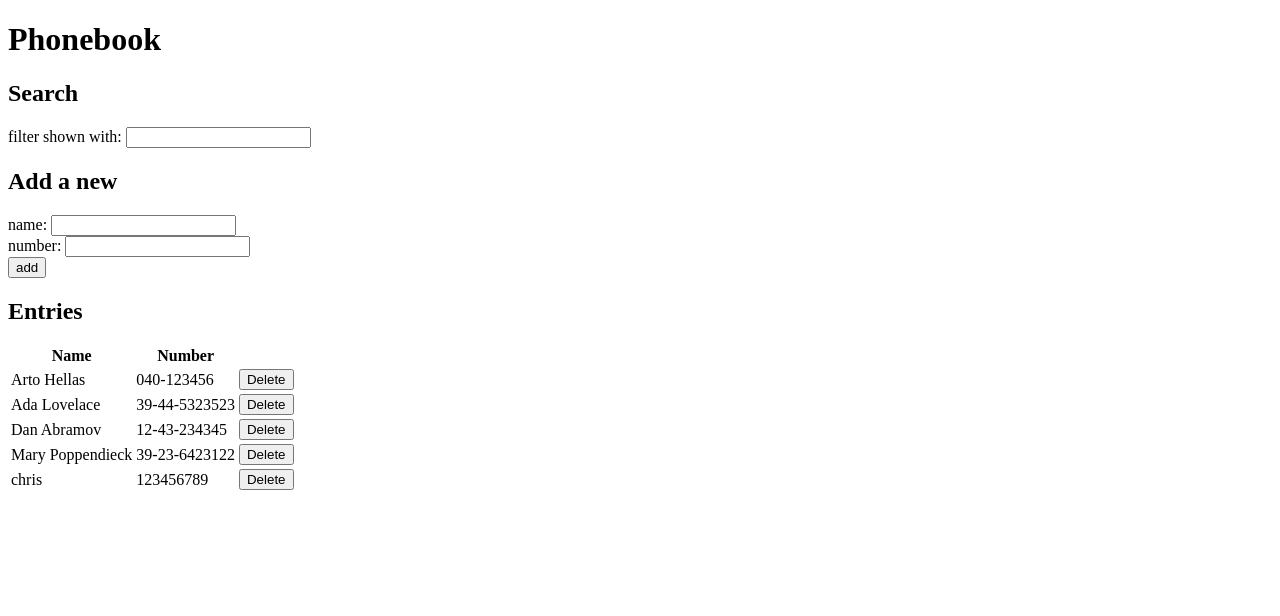
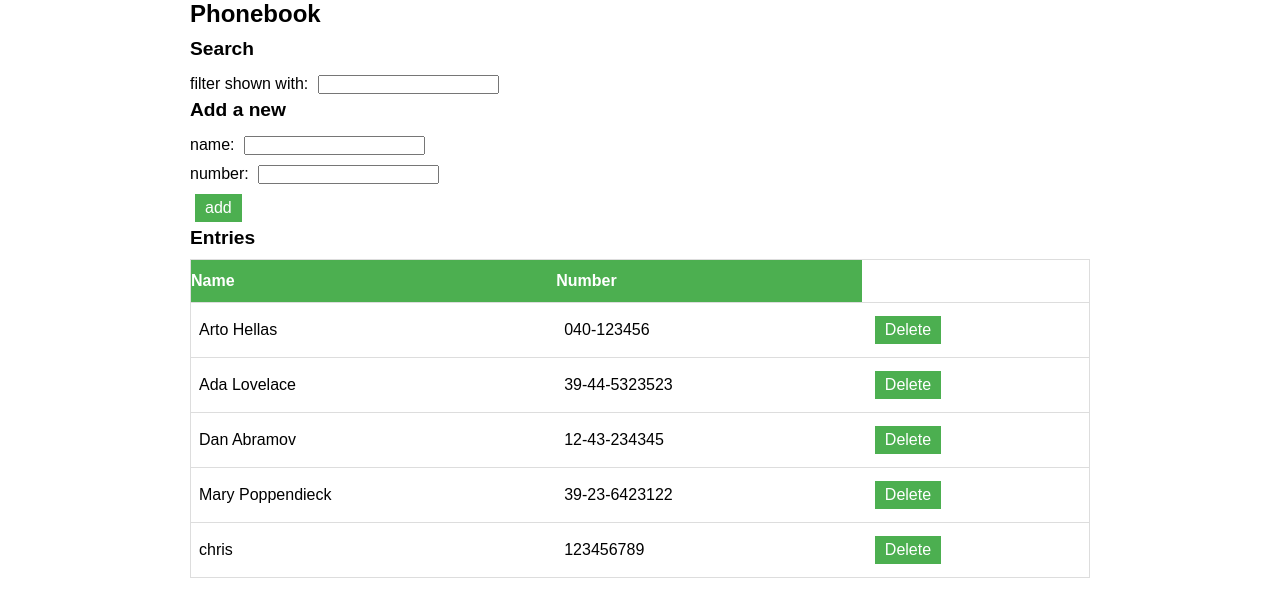
Before and after one commit to chrislange89/FullStackOpen2023, a React (Vite) app in the folder part2/phonebook/: page / in a window 1280 px wide. Shown: the top 616 px of the page. Built offline with nearby package versions, Linux system fonts and the light colour scheme; data requests are answered from the project's data file.

Commit message:
add styling

```diff
--- a/part2/phonebook/src/App.jsx
+++ b/part2/phonebook/src/App.jsx
@@ -5,6 +5,8 @@ import Search from './components/search.component'
 import Entry from './components/entry.component'
 
 import personsService from './services/persons.service'
+
+import './App.styles.css'
 
 const App = () => {
   const getInitialPersons = () => {
@@ -69,14 +71,35 @@ const App = () => {
     setNewNumber('');
   }
 
+  const updateExisting = (person) => {
+    const updatedPerson = {
+      ...person,
+      number: newNumber,
+    }
+    personsService.update(person.id, updatedPerson)
+    .then((res) => {
+      console.log(res.data);
+      const updatedPeople = persons.map((person) => person.id !== updatedPerson.id ? person : res.data);
+      setPersons(updatedPeople);
+    })
+    .catch((err) => {
+      console.log(err);
+    })
+  }
+
   const addNewPerson = (event) => {
     event.preventDefault();
     const newPerson = {
       name: newName,
       number: newNumber,
     }
+
     if (personExists(newName)) {
-      alert(`${newName} is already added to phonebook`);
+      const foundPerson = persons.find((person) => person.name === newName);
+      const userWantsToUpdate = window.confirm(`${newName} is already added to phonebook, replace the old number with a new one?`);
+      if (userWantsToUpdate) {
+        updateExisting(foundPerson);
+      }
       clearForm();
       return;
     }
--- /dev/null
+++ b/part2/phonebook/src/App.styles.css
@@ -0,0 +1,73 @@
+* {
+  box-sizing: border-box;
+  margin: 0;
+  padding: 0;
+}
+
+body {
+  font-family: Arial, Helvetica, sans-serif;
+  margin: 0 auto;
+  width: 900px;
+
+}
+
+h1 {
+  font-size: 1.5em;
+  margin-bottom: 10px;
+}
+
+h2 {
+  font-size: 1.2em;
+  margin-bottom: 10px;
+}
+
+input {
+  margin: 5px;
+}
+
+input[type=text] {
+  width: 100%;
+  padding: 5px;
+}
+
+input[type=number] {
+  width: 100%;
+  padding: 5px;
+}
+
+
+
+table {
+  border-collapse: collapse;
+  width: 100%;
+}
+
+button {
+  background-color: #4CAF50;
+  border: none;
+  color: white;
+  cursor: pointer;
+  margin: 5px;
+  padding: 5px 10px;
+  text-align: center;
+  text-decoration: none;
+  display: inline-block;
+  font-size: 16px;
+}
+
+tr {
+  border: 1px solid #ddd;
+  padding: 8px;
+}
+
+th {
+  padding-top: 12px;
+  padding-bottom: 12px;
+  text-align: left;
+  background-color: #4CAF50;
+  color: white;
+}
+
+td {
+  padding: 8px;
+}
```
